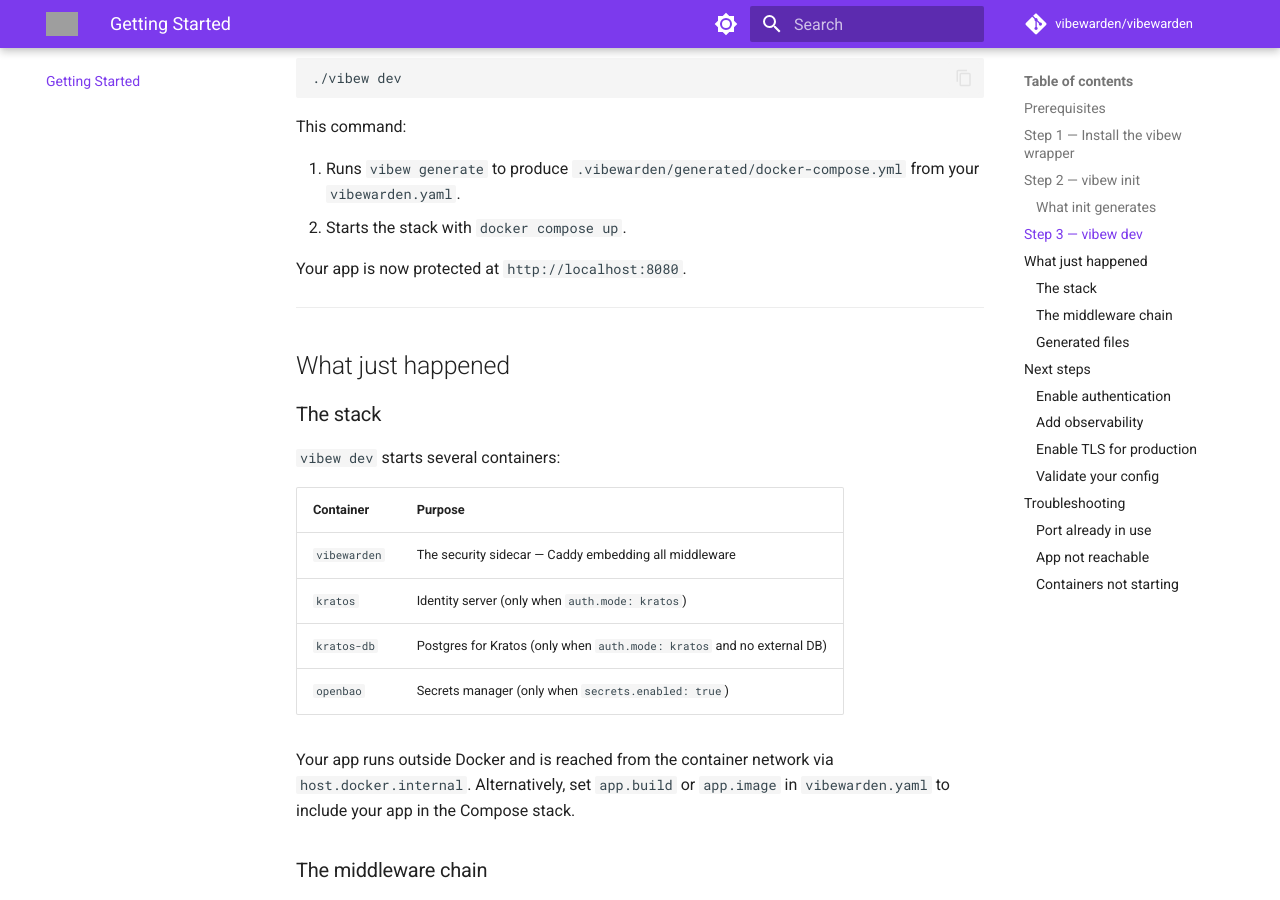
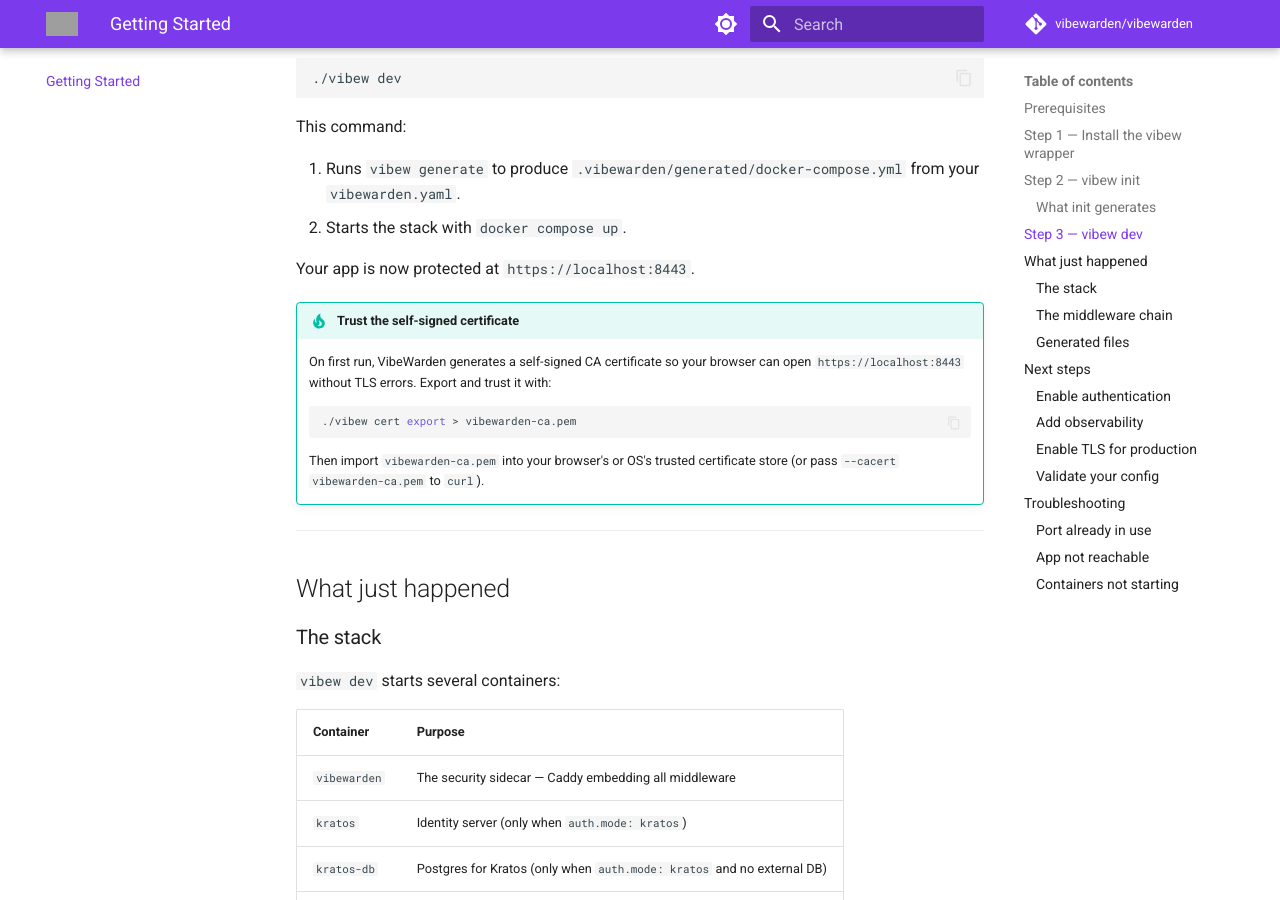
Before and after one commit to VibeWarden/vibewarden, an MkDocs documentation site: the page built from docs/getting-started.md, in a window 1280 px wide and 900 px high, scrolled down 1918 px. Built offline with MkDocs 1.6.1 and Material for MkDocs 9.7.7, drawn with Linux system fonts in a browser that asks for light colours; comment, search, counter and statistics services are not loaded; the version menu is left out; some of the changed text lies outside the part shown; grey boxes are pictures that could not be loaded.

Commit message:
docs(#445): update docs, quick start, and examples for secure-by-default
Replace all http://localhost:8080 references with https://localhost:8443
across docs and examples. Enable TLS with self-signed provider by default
in all example vibewarden.yaml files and vibewarden.example.yaml. Add
vibew token and vibew cert export to CLI reference tables in README.md
and docs/index.md. Add cert trust tip in getting-started.md.

Co-Authored-By: Claude Sonnet 4.6 <noreply@anthropic.com>

````diff
--- a/docs/getting-started.md
+++ b/docs/getting-started.md
@@ -91,7 +91,18 @@ This command:
    from your `vibewarden.yaml`.
 2. Starts the stack with `docker compose up`.
 
-Your app is now protected at `http://localhost:8080`.
+Your app is now protected at `https://localhost:8443`.
+
+!!! tip "Trust the self-signed certificate"
+    On first run, VibeWarden generates a self-signed CA certificate so your browser
+    can open `https://localhost:8443` without TLS errors. Export and trust it with:
+
+    ```bash
+    ./vibew cert export > vibewarden-ca.pem
+    ```
+
+    Then import `vibewarden-ca.pem` into your browser's or OS's trusted certificate
+    store (or pass `--cacert vibewarden-ca.pem` to `curl`).
 
 ---
 
@@ -201,6 +212,16 @@ examples with Auth0, Keycloak, Firebase, Cognito, Okta, Supabase, and Kratos.
 Open Grafana at `http://localhost:3001` to see request rate, latency percentiles,
 rate limit hits, and auth decisions in real time.
 
+!!! tip "Generate a dev JWT"
+    Use `vibew token` to mint a signed JWT for local testing without an external
+    OIDC provider:
+
+    ```bash
+    curl https://localhost:8443/api/me \
+      --cacert vibewarden-ca.pem \
+      -H "Authorization: Bearer $(./vibew token --json)"
+    ```
+
 See the [Observability guide](observability.md) for details.
 
 ### Enable TLS for production
@@ -230,11 +251,11 @@ Reports all validation errors in `vibewarden.yaml` before you start the stack.
 
 ### Port already in use
 
-VibeWarden defaults to port `8080`. Change it in `vibewarden.yaml`:
+VibeWarden defaults to port `8443`. Change it in `vibewarden.yaml`:
 
 ```yaml
 server:
-  port: 8090
+  port: 9443
 ```
 
 ### App not reachable
--- a/vibewarden.example.yaml
+++ b/vibewarden.example.yaml
@@ -57,7 +57,7 @@ server:
   # Host to bind to (use 0.0.0.0 to expose externally)
   host: "127.0.0.1"
   # Port to listen on
-  port: 8080
+  port: 8443
 
 # Upstream application being protected
 upstream:
@@ -68,9 +68,9 @@ upstream:
 
 # TLS configuration
 tls:
-  # Enable TLS termination (set to true in production).
+  # Enable TLS termination. Enabled by default — VibeWarden is secure by default.
   # When enabled, HTTP requests on port 80 are automatically redirected to HTTPS.
-  enabled: false
+  enabled: true
 
   # Provider selects how TLS certificates are obtained. Valid values:
   #
````
Also changed, not shown: README.md (+5 -3 lines), docs/configuration.md (+8 -4 lines), docs/index.md (+4 -2 lines), examples/demo-app/CHALLENGE.md (+1 -1 lines), examples/demo-app/README.md (+14 -14 lines), examples/nextjs/README.md (+11 -3 lines), examples/node-express/README.md (+11 -3 lines), examples/python-flask/README.md (+11 -3 lines), 5 other files.
